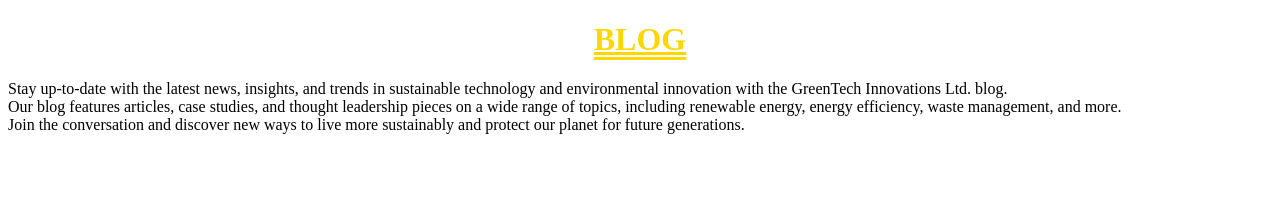
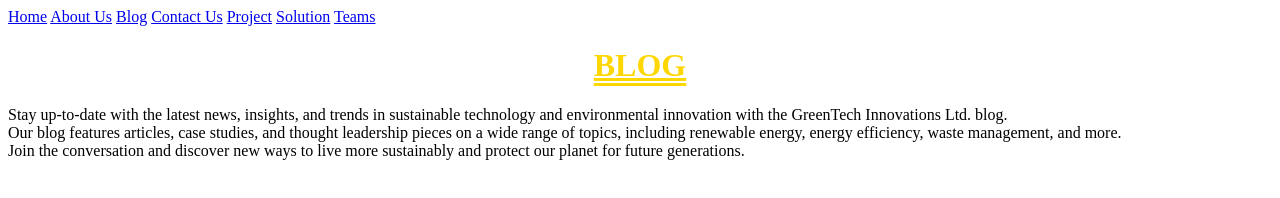
Before and after one commit to suweyba190/project, a plain HTML site: page blog.html in a window 1280 px wide. Drawn offline with Linux system fonts and the light colour scheme.

Commit message:
index.html

```diff
--- a/blog.html
+++ b/blog.html
@@ -6,6 +6,16 @@
     <title>Document</title>
 </head>
 <body>
+    <a href="index.html">Home</a>
+    <a href="about.html">About Us</a>
+    <a href="blog.html">Blog</a>
+    <a href="contact.html">Contact Us</a>
+    <a href="project.html">Project</a>
+    <a href="solution.html">Solution</a>
+    <a href="teams.html">Teams</a>
+
+
+
     <h1 style="color: gold; text-align: center; text-decoration: underline double;">BLOG</h1>
     <P>Stay up-to-date with the latest news, insights, and trends in sustainable technology and environmental innovation with the GreenTech Innovations Ltd. blog.<br>Our blog features articles, case studies, and thought leadership pieces on a wide range of topics, including renewable energy, energy efficiency, waste management, and more. <br>Join the conversation and discover new ways to live more sustainably and protect our planet for future generations.</P>
 </body>
```
Also changed, not shown: about.html (+8 -0 lines), contact.html (+8 -0 lines), index.html (+8 -0 lines), project.html (+8 -0 lines), solution.html (+8 -0 lines), teams.html (+8 -0 lines).
